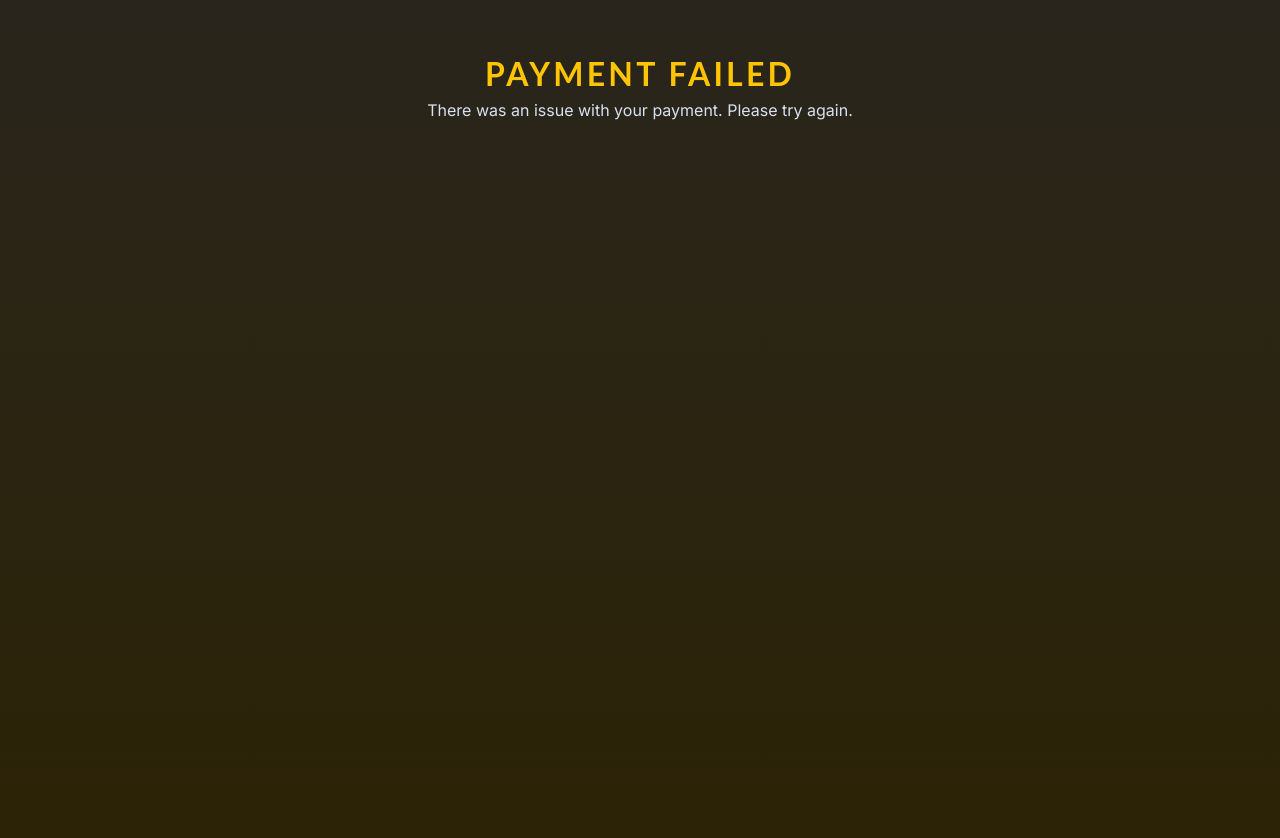
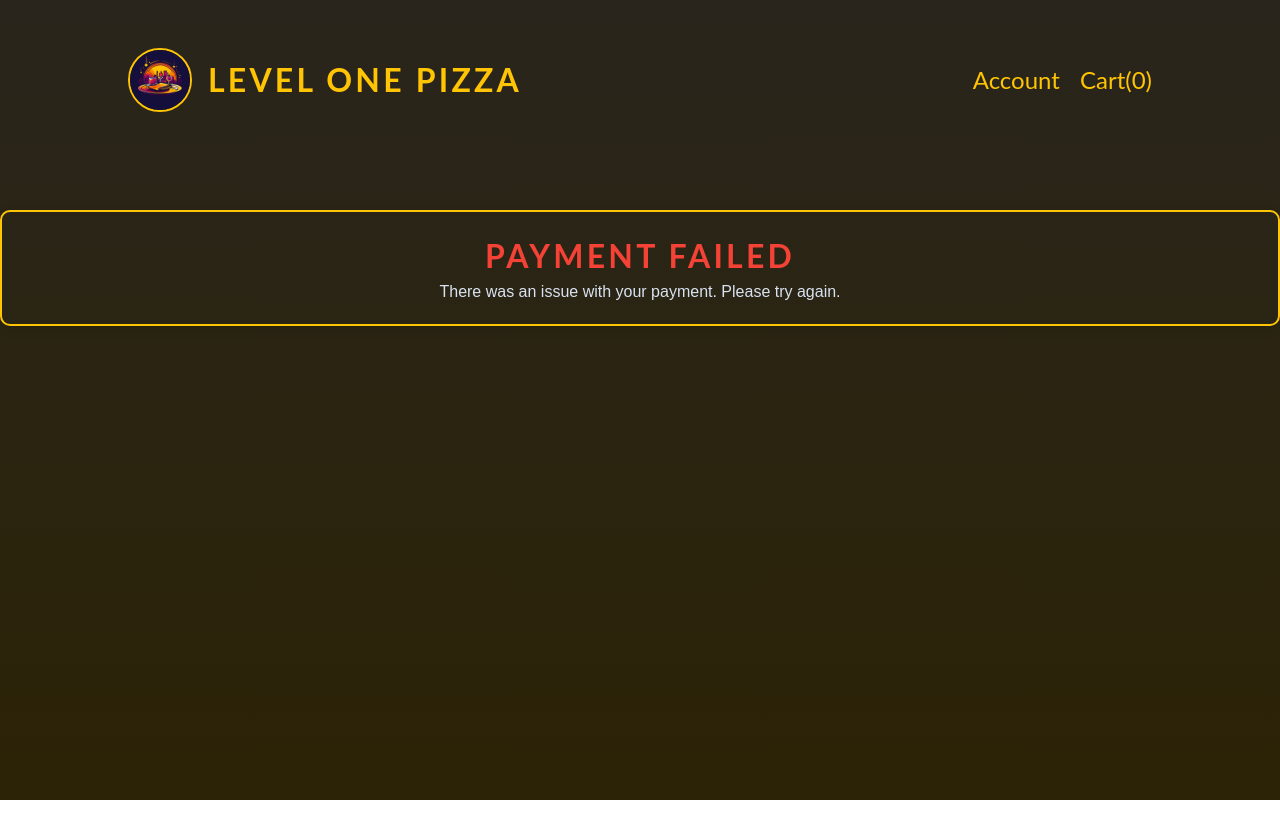
Before and after one commit to elisa-lok/foodie-NextJS, a Next.js app: page /payment/complete in a window 1280 px wide. Shown: the top 838 px of the page. After the commit the page ends 800 px from the top, so only its background shows below. Built offline with nearby package versions, Linux system fonts and the light colour scheme.

Commit message:
fixed some issues of payment webpage

```diff
--- a/src/app/api/payment/confirm/route.js
+++ b/src/app/api/payment/confirm/route.js
@@ -1,6 +1,6 @@
-import dbConnect from "@/utils/dbConnect";
+import dbConnect from '@/utils/db';
 import { NextResponse } from 'next/server';
-import axios from 'axios';
+//import axios from 'axios';
 
 export async function POST(request) {
   await dbConnect();
--- a/src/app/api/payment/poli/route.js
+++ b/src/app/api/payment/poli/route.js
@@ -85,7 +85,7 @@ export async function POST(req) {
       message: "Payment initiation successful",
       transactionId,
       //redirectUrl: response.data.NavigateURL,
-      redirectUrl: '/payment/complete',
+      redirectUrl: `/payment/complete?status=success&transactionId=${transactionId}`,
     });
   }catch(error) {
     return NextResponse.json(
--- a/src/app/layout.tsx
+++ b/src/app/layout.tsx
@@ -4,6 +4,8 @@ import { Inter } from "next/font/google";
 import "./globals.css";
 import { Provider } from 'react-redux';
 import store from '@/app/store/index';
+import Header from '@/components/Header';
+import { usePathname } from 'next/navigation';
 
 const inter = Inter({ subsets: ["latin"] });
 
@@ -12,10 +14,12 @@ export default function RootLayout({
 }: Readonly<{
   children: React.ReactNode;
 }>) {
+  const pathname = usePathname();
   return (
     <html lang="en">
       <body className={inter.className}>
         <Provider store={store}>
+        {!pathname.includes('admin') && <Header />}
           {children}
           <div id="modal"></div>
         </Provider>
--- a/src/app/payment/complete/page.js
+++ b/src/app/payment/complete/page.js
@@ -29,6 +29,9 @@ export default function PaymentCompletePage() {
 
       if (response.data.status === 200) {
         console.log("Payment confirmed successfully");
+        setTimeout(() => {
+          router.push(`/order/details?transactionId=${transactionId}`);
+        }, 3000);
       } else {
         console.error("Failed to confirm payment status");
       }
@@ -38,19 +41,32 @@ export default function PaymentCompletePage() {
   };
 
   return (
-    <div style={{ textAlign: 'center', marginTop: '50px' }}>
+    <>
+      <div style={{
+      textAlign: 'center',
+      marginTop: '50px',
+      fontFamily: 'Arial, sans-serif',
+      padding: '20px',
+      border: '2px solid #ffc404',
+      borderRadius: '10px',
+      boxShadow: '0px 4px 12px rgba(0, 0, 0, 0.1)'
+    }}>
       {paymentStatus === 'success' ? (
         <>
-          <h1>Payment Successful</h1>
+          <h1 style={{ color: '#4caf50' }}>Payment Successful</h1>
           <p>Thank you for your purchase!</p>
-          <p>Your transaction ID is: {transactionId}</p>
+          <p>Your transaction ID is: <strong>{transactionId}</strong></p>
+          <p style={{ color: '#888', fontSize: '14px', marginTop: '20px' }}>
+            Redirecting to your order details in 3 seconds...
+          </p>
         </>
       ) : (
         <>
-          <h1>Payment Failed</h1>
+          <h1 style={{ color: '#f44336' }}>Payment Failed</h1>
           <p>There was an issue with your payment. Please try again.</p>
         </>
       )}
-    </div>
+      </div>
+    </>
   );
 }
```
